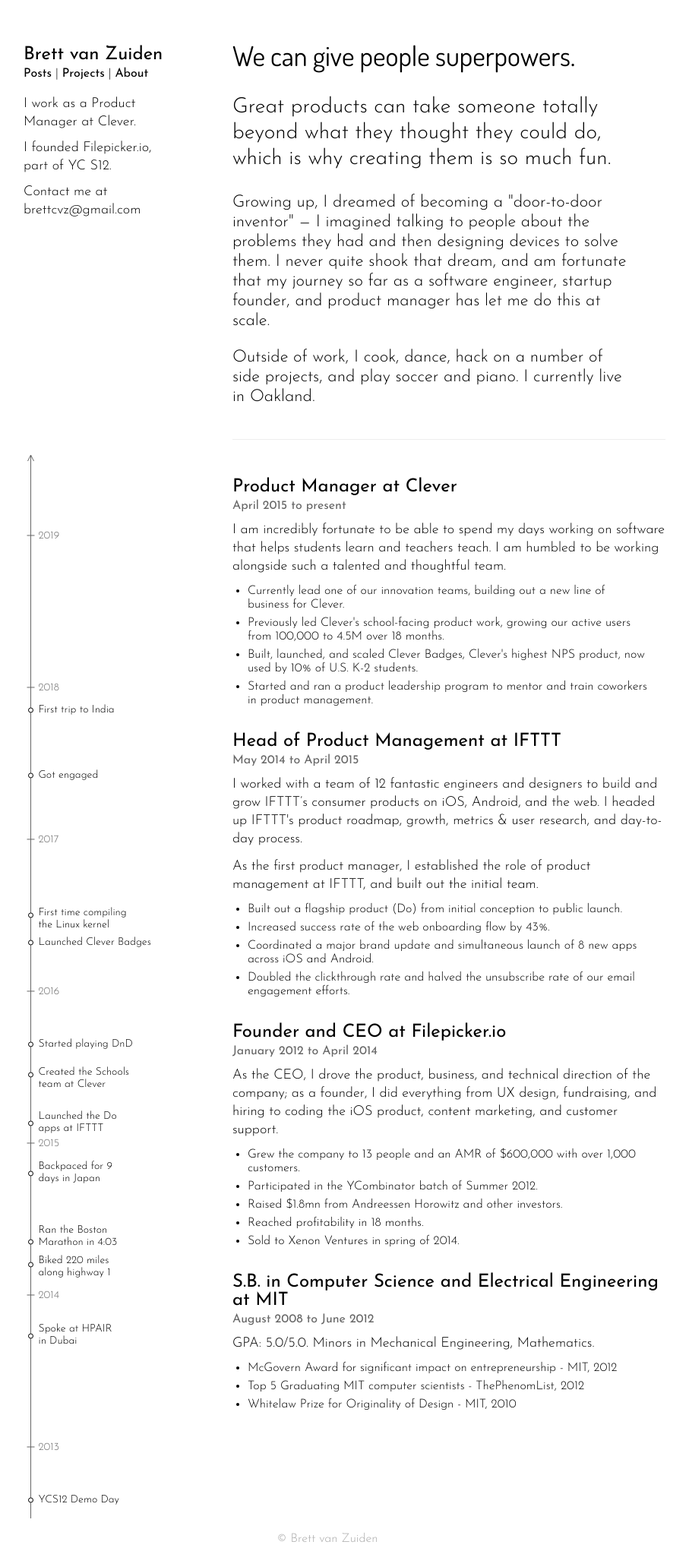
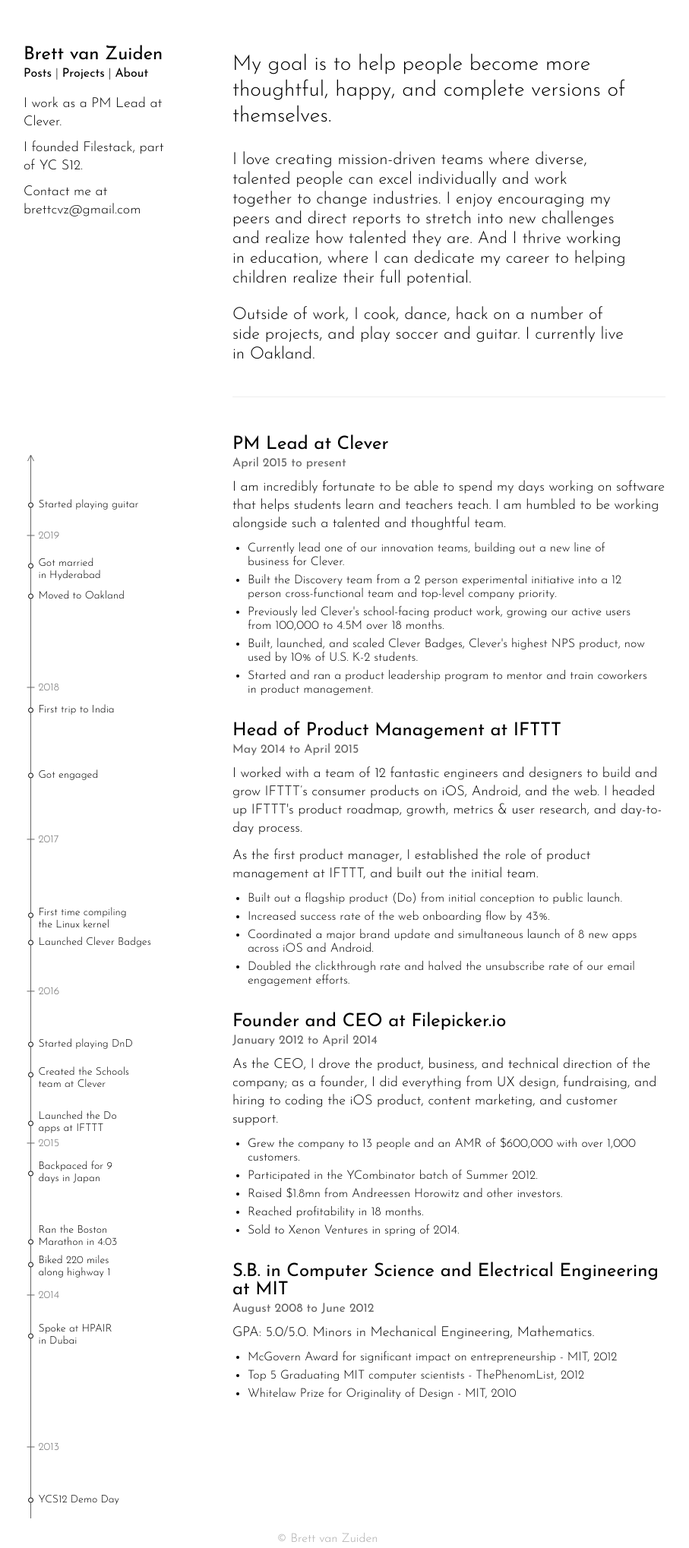
Before and after one commit to brettcvz/brettcvz.com, a Django app: page /about/ in a window 1280 px wide. Shown: the whole page at 76% size, without its empty margins (209-1116 px from the left). Run offline with Django 3.2, Linux system fonts and the light colour scheme.

Commit message:
Updated "about" page with new title, new events

```diff
--- a/static/js/about.js
+++ b/static/js/about.js
@@ -9,6 +9,12 @@
     //set of events, key is the dot position, value is the text
     //associated with it (optionally with positions)
     var events = {
+        2019.2: "Started playing guitar",
+        2018.8: {
+          2018.80: "Got married",
+          2018.72: "in Hyderabad"
+        },
+        2018.60: "Moved to Oakland",
         2017.85: "First trip to India",
         2017.42: "Got engaged",
         2016.5: {
--- a/templates/about.html
+++ b/templates/about.html
@@ -9,22 +9,22 @@
 
 {%block contentpane%}
     <div class="about-intro fadein">
-        <h1>We can give people superpowers.</h1>
-        <p class="motto">Great products can take someone totally beyond what they thought they could do, which is why creating them is so much fun.</p>
+        <p class="motto"> My goal is to help people become more thoughtful, happy, and complete versions of themselves.</p>
         <p>
-        Growing up, I dreamed of becoming a "door-to-door inventor" &mdash; I imagined talking to people about the problems they had and then designing devices to solve them. I never quite shook that dream, and am fortunate that my journey so far as a software engineer, startup founder, and product manager has let me do this at scale.
+        I love creating mission-driven teams where diverse, talented people can excel individually and work together to change industries. I enjoy encouraging my peers and direct reports to stretch into new challenges and realize how talented they are. And I thrive working in education, where I can dedicate my career to helping children realize their full potential.
         </p>
         <p>
-        Outside of work, I cook, dance, hack on a number of side projects, and play soccer and piano. I currently live in Oakland.
+        Outside of work, I cook, dance, hack on a number of side projects, and play soccer and guitar. I currently live in Oakland.
         </p>
     </div>
     <ul class="timeline-entries fadein">
         <li>
-            <h3>Product Manager at Clever</h3>
+            <h3>PM Lead at Clever</h3>
             <time>April 2015 to present</time>
             <p class="description">I am incredibly fortunate to be able to spend my days working on software that helps students learn and teachers teach. I am humbled to be working alongside such a talented and thoughtful team.</p>
             <ul class="highlights">
                 <li>Currently lead one of our innovation teams, building out a new line of business for Clever.</li>
+                <li>Built the Discovery team from a 2 person experimental initiative into a 12 person cross-functional team and top-level company priority.</li>
                 <li>Previously led Clever's school-facing product work, growing our active users from 100,000 to 4.5M over 18 months.</li>
                 <li>Built, launched, and scaled Clever Badges, Clever's highest NPS product, now used by 10% of U.S. K-2 students.</li>
                 <li>Started and ran a product leadership program to mentor and train coworkers in product management.</li>
--- a/templates/home.html
+++ b/templates/home.html
@@ -25,7 +25,7 @@
         <h2><a href="{%url 'about'%}">About</a></h2>
         <div class="details">
             <ul id="main-points">
-                <li>Product Manager at <a href="http://clever.com">Clever</a></li>
+                <li>PM Lead at <a href="http://clever.com">Clever</a></li>
                 <li>Founding CEO of <a href="http://filepicker.io">Filepicker.io</a></li>
                 <li>Studied <abbr title="Electrical Engineering and Computer Science">EECS</abbr>, Math, and Mechanical Engineering at MIT</li>
             </ul>
--- a/templates/splitpane.html
+++ b/templates/splitpane.html
@@ -11,8 +11,8 @@
         </nav>
         {%block sidepane%}
         <ul class="info">
-            <li>I work as a Product Manager at <a href="http://clever.com">Clever</a>.</li>
-            <li>I founded <a href="http://filepicker.io">Filepicker.io</a>, part of YC S12.</li>
+            <li>I work as a PM Lead at <a href="http://clever.com">Clever</a>.</li>
+            <li>I founded <a href="https://filestack.com">Filestack</a>, part of YC S12.</li>
             <li>Contact me at <a href="mailto:brettcvz@gmail.com">brettcvz@gmail.com</a></li>
         </ul>
         {%endblock%}
```
